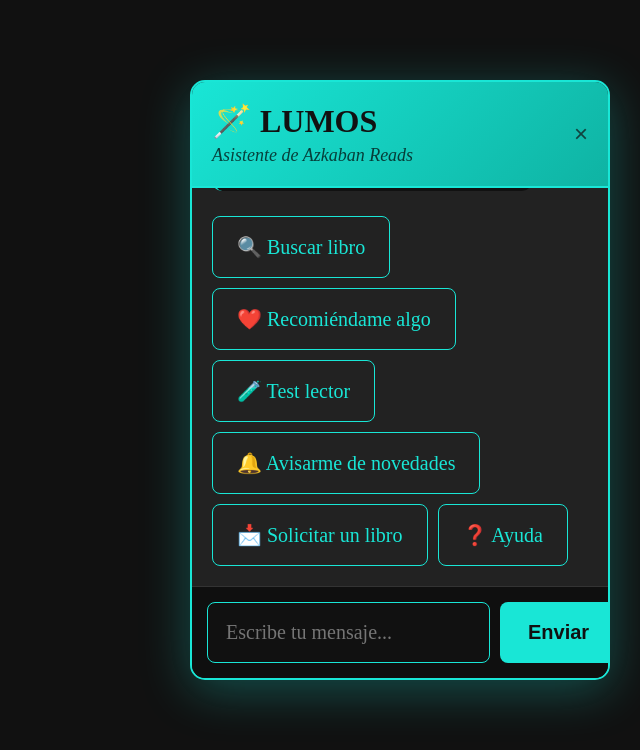
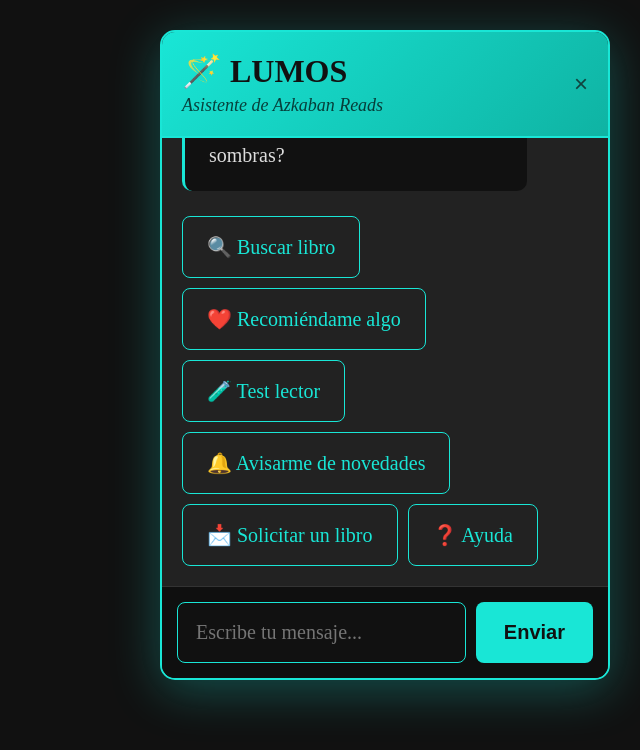
Before and after one commit to mgdomm/BiblioKobo, a website: page public/lumos.html in a window 1280 px wide. Both pictures are taken after a click on the element 1236 px from the left and 756 px from the top of the page. Shown: the whole page, without its empty margins (640-1280 px from the left). Drawn offline with Linux system fonts and the light colour scheme.

Commit message:
🔧 Ajustar contenedor desktop del widget LUMOS
- Desktop: aumentar a 450x650px (antes 420x600px)
- Móvil mantiene pantalla completa
- Solo afecta desktop para mejor visualización del contenido

```diff
--- a/public/lumos.html
+++ b/public/lumos.html
@@ -51,8 +51,8 @@
       position: fixed;
       bottom: 120px;
       right: 30px;
-      width: 420px;
-      height: 600px;
+      width: 450px;
+      height: 650px;
       background: #222;
       border: 2px solid #19E6D6;
       border-radius: 15px;
```
